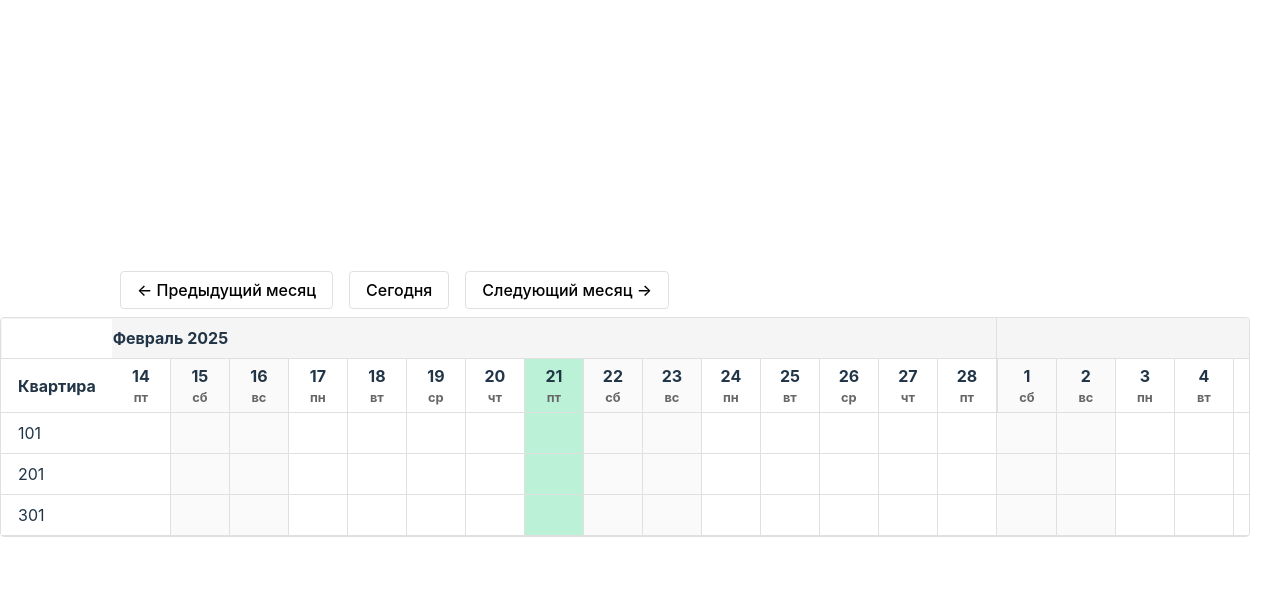
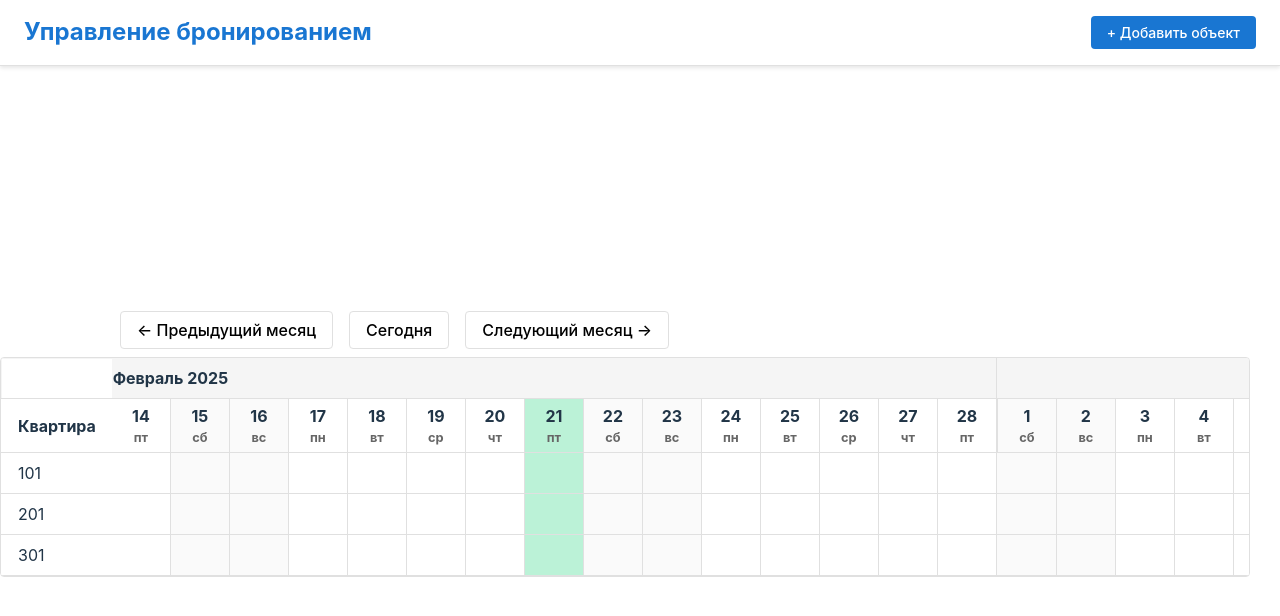
Before and after one commit to TheonAegor/luvento, a React (Vite) app: page / in a window 1280 px wide. Shown: the top 616 px of the page. Built offline with nearby package versions, Linux system fonts and the light colour scheme.

Commit message:
add menu

```diff
--- a/src/App.tsx
+++ b/src/App.tsx
@@ -1,19 +1,31 @@
 import { defaultDateLib } from "./classes/DateLib.ts"
 import BookingTable from "./components/BookingTable.tsx"
+import { TopMenu } from "./components/TopMenu.tsx"
 import { Selection } from "./classes/BookingTable.ts"
 import { mockRooms } from "./mocks/rooms.ts"
 
 function App() {
+    const dateLib = defaultDateLib;
 
-  const dateLib = defaultDateLib
+    const handleSelectionChange = (selection: Selection) => {
+        console.log('Selected:', selection);
+    };
 
-  const handleSelectionChange = (selection: Selection) => {
-    console.log('Selected:', selection);
-  };
+    const handleAddRoom = () => {
+        console.log('Добавление нового объекта');
+        // Здесь будет открытие формы добавления объекта
+    };
 
-  return (
-  <BookingTable apartments={mockRooms} currentMonth={dateLib.today()} onSelectionChange={handleSelectionChange} />
-)
+    return (
+        <div style={{ paddingTop: '80px' }}>
+            <TopMenu onAddRoom={handleAddRoom} />
+            <BookingTable
+                apartments={mockRooms}
+                currentMonth={dateLib.today()}
+                onSelectionChange={handleSelectionChange}
+            />
+        </div>
+    );
 }
 
-export default App
+export default App;
--- /dev/null
+++ b/src/components/TopMenu.tsx
@@ -0,0 +1,23 @@
+import styles from '../styles/TopMenu.module.css';
+
+interface TopMenuProps {
+    onAddRoom: () => void;
+}
+
+export function TopMenu({ onAddRoom }: TopMenuProps) {
+    return (
+        <div className={styles.topMenu}>
+            <div className={styles.menuLeft}>
+                <h1>Управление бронированием</h1>
+            </div>
+            <div className={styles.menuRight}>
+                <button
+                    className={styles.addButton}
+                    onClick={onAddRoom}
+                >
+                    + Добавить объект
+                </button>
+            </div>
+        </div>
+    );
+}
--- /dev/null
+++ b/src/styles/TopMenu.module.css
@@ -0,0 +1,35 @@
+.topMenu {
+    position: fixed;
+    top: 0;
+    left: 0;
+    right: 0;
+    display: flex;
+    justify-content: space-between;
+    align-items: center;
+    padding: 16px 24px;
+    background: white;
+    border-bottom: 1px solid #e0e0e0;
+    z-index: 100;
+    box-shadow: 0 2px 4px rgba(0,0,0,0.1);
+}
+
+.menuLeft h1 {
+    margin: 0;
+    font-size: 24px;
+    color: #1976d2;
+}
+
+.addButton {
+    padding: 8px 16px;
+    background: #1976d2;
+    color: white;
+    border: none;
+    border-radius: 4px;
+    cursor: pointer;
+    font-size: 14px;
+    transition: background-color 0.2s;
+}
+
+.addButton:hover {
+    background: #1565c0;
+}
```
